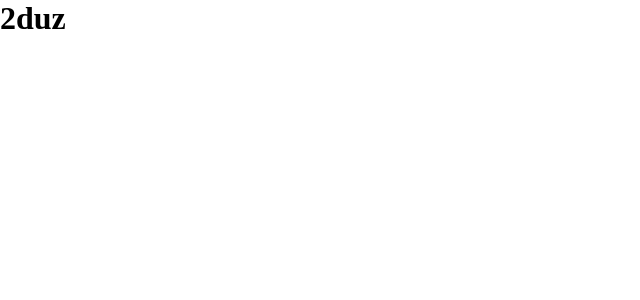
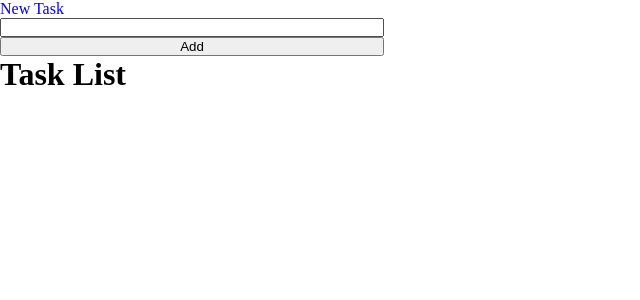
Before and after one commit to jsmartdev/react-todo, a React (Vite) app: page / in a window 1280 px wide. Shown: the top 300 px of the page, without its empty margins (0-640 px from the left). Built offline with nearby package versions, Linux system fonts and the light colour scheme.

Commit message:
write the jsx for the form and task list, setup state and event handler functions for task form and task list

```diff
--- a/src/App.jsx
+++ b/src/App.jsx
@@ -1,13 +1,43 @@
-import React from 'react';
+import { useState } from 'react';
 import './index.css';
 
-function App() {
+const App = () =>  {
+  const [ entry, setEntry ] = useState('');
+  const [ tasks, setTasks] = useState([]);
+
+
+  const handleSubmit = (e) => {
+    e.preventDefault();
+    setTasks(currentTasks => {
+      return [
+        ...currentTasks, { id: crypto.randomUUID(), title: entry, completed: false}
+      ]
+    })
+    console.log(tasks);
+  }
 
   return (
-    <div className='page'>
-    <h1>2duz</h1>
-    </div>
-
+    <>
+      <form onSubmit={handleSubmit} className='new-item-form'>
+        <label htmlFor='itemInput'>New Task</label>
+        <input value={entry} onChange={e => setEntry(e.target.value)} type='text' id='itemInput'/>
+        <button className='add-btn'>Add</button>
+      </form>
+      <h1 className='header'>Task List</h1>
+      <ul className='list'>
+        {tasks.map(task => {
+          return (
+            <li key={task.id}>
+              <label>
+                <input type='checkbox' checked={task.completed} />
+                {task.title}
+              </label>
+              <button className='delete-btn'>Delete</button>
+            </li>
+          )
+        })}
+      </ul>
+    </>
   )
 }
 
--- a/src/index.css
+++ b/src/index.css
@@ -9,7 +9,7 @@
   height: 100vh;
 }
 
-.todo-form {
+.new-item-form {
   display: flex;
   flex-direction: column;
   color: blue;
```
